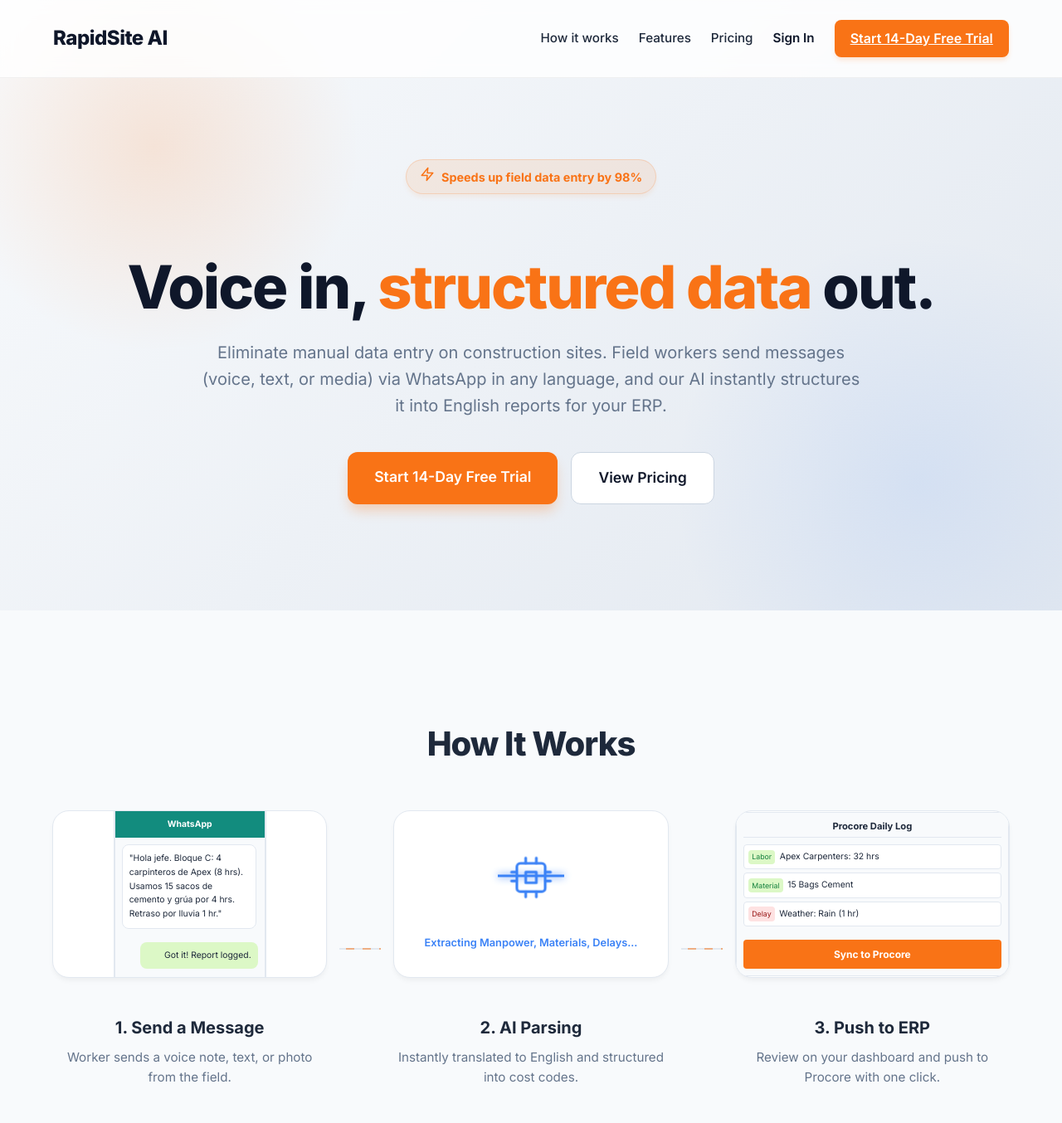
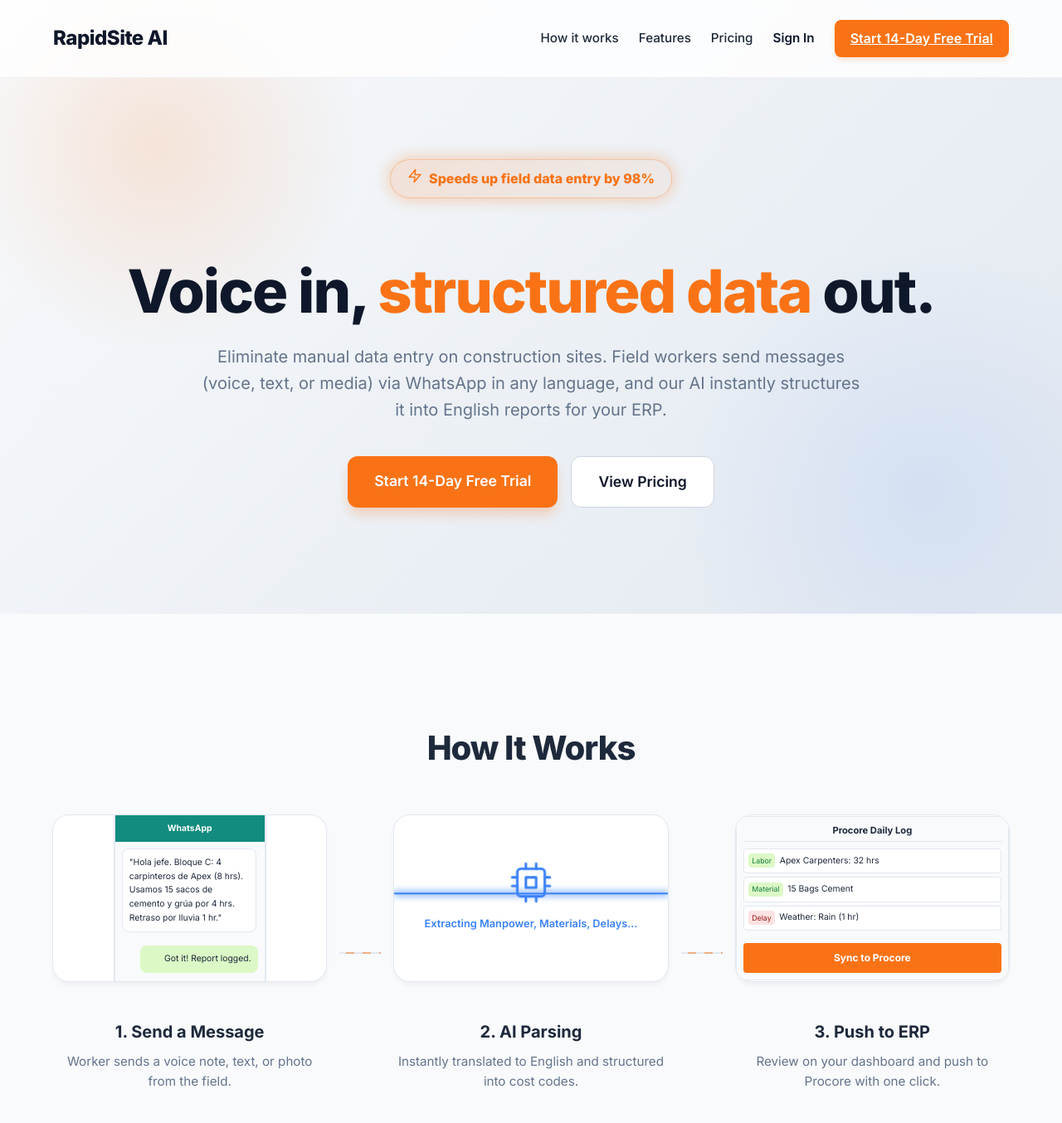
Before and after one commit to efekandursun/rapidsite-ai, a Flask app: page / in a window 1280 px wide. Shown: the top 1354 px of the page at 83% size. Run offline with Flask 3, Linux system fonts and the light colour scheme; some libraries are stand-ins or nearby versions.

Commit message:
Make hero badge more prominent and fix AI scan line animation

```diff
--- a/static/css/landing.css
+++ b/static/css/landing.css
@@ -125,15 +125,21 @@ body {
     display: inline-flex;
     align-items: center;
     gap: 0.5rem;
-    background: rgba(249,115,22,0.1);
+    background: linear-gradient(135deg, rgba(249,115,22,0.15) 0%, rgba(249,115,22,0.05) 100%);
     color: var(--brand-primary);
-    padding: 0.5rem 1rem;
+    padding: 0.6rem 1.25rem;
     border-radius: 50px;
-    font-weight: 700;
-    font-size: 0.9rem;
+    font-weight: 800;
+    font-size: 1rem;
     margin-bottom: 1.5rem;
-    border: 1px solid rgba(249,115,22,0.2);
-    box-shadow: 0 4px 6px -1px rgba(249, 115, 22, 0.1);
+    border: 1px solid rgba(249,115,22,0.3);
+    box-shadow: 0 0 15px rgba(249, 115, 22, 0.2);
+    animation: badge-glow 2s infinite alternate;
+}
+
+@keyframes badge-glow {
+    from { box-shadow: 0 0 10px rgba(249, 115, 22, 0.1); }
+    to { box-shadow: 0 0 20px rgba(249, 115, 22, 0.4); }
 }
 
 .hero h1 {
@@ -331,18 +337,21 @@ body {
     gap: 1rem;
 }
 .ai-brain {
-    font-size: 4rem;
+    display: flex;
+    justify-content: center;
+    align-items: center;
     position: relative;
     animation: pulse 2s infinite ease-in-out;
 }
 .ai-scan-line {
-    width: 80px;
-    height: 3px;
+    width: 100%;
+    height: 2px;
     background: var(--brand-accent);
-    box-shadow: 0 0 10px var(--brand-accent);
+    box-shadow: 0 0 8px 1px var(--brand-accent);
     position: absolute;
-    top: 50px;
-    animation: scan 2s infinite alternate;
+    top: 50%;
+    left: 0;
+    animation: scan 1.5s infinite alternate ease-in-out;
 }
 .ai-text {
     font-size: 0.8rem;
@@ -352,12 +361,12 @@ body {
 
 @keyframes pulse {
     0%, 100% { transform: scale(1); }
-    50% { transform: scale(1.1); }
+    50% { transform: scale(1.05); }
 }
 
 @keyframes scan {
-    from { transform: translateY(-30px); }
-    to { transform: translateY(30px); }
+    from { transform: translateY(-20px); }
+    to { transform: translateY(20px); }
 }
 
 /* Mock Dashboard */
```
